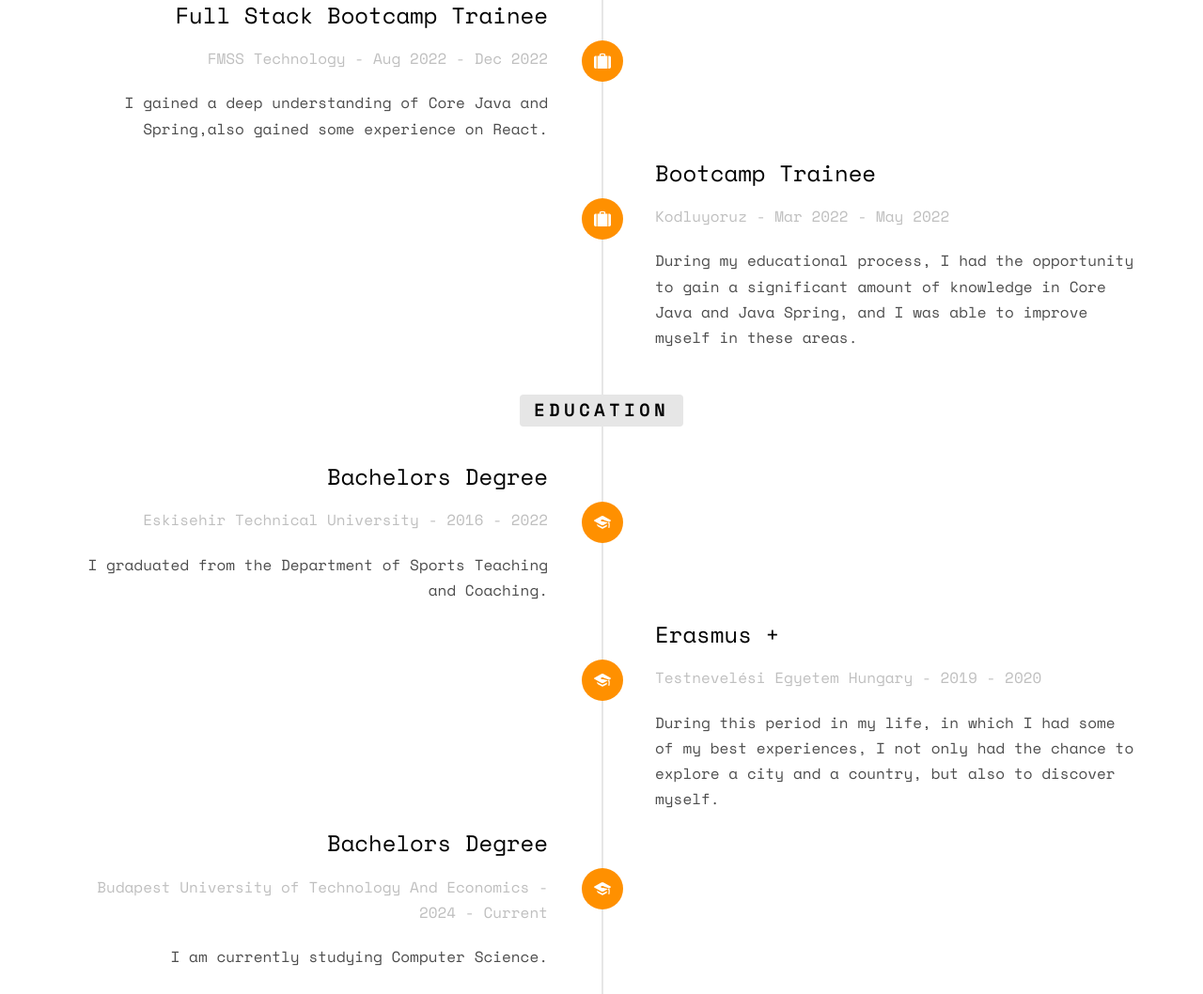
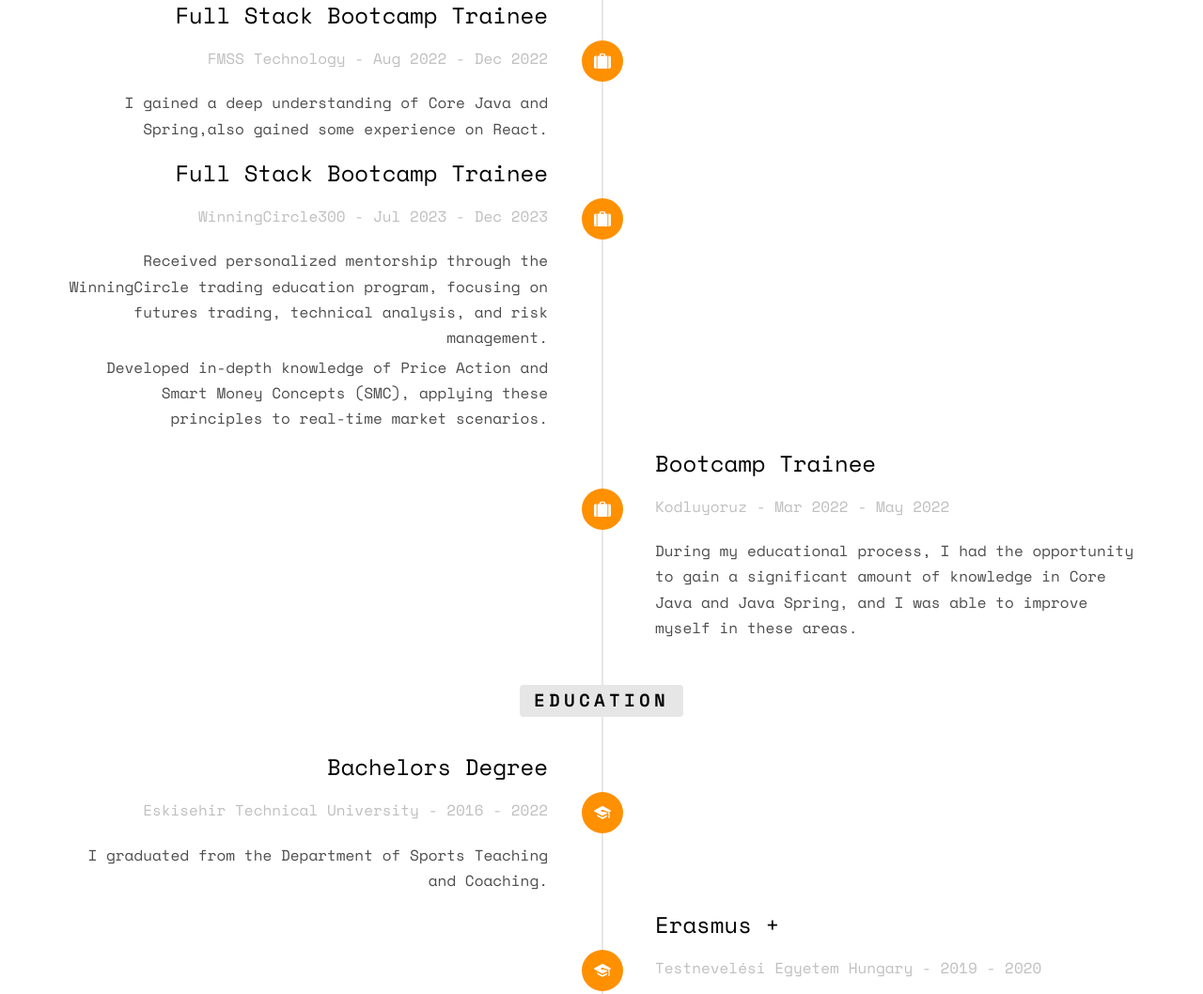
Before and after one commit to bigci10/bigci10.github.io, a plain HTML site: page index.html in a window 1280 px wide. Shown: the part 1163-2221 px from the top of the page at 94% size. Drawn offline with nearby package versions, Linux system fonts and the light colour scheme; files whose address does not match are found by name.

Commit message:
Update index.html

```diff
--- a/index.html
+++ b/index.html
@@ -93,6 +93,20 @@
 								</div>
 								<div class="timeline-body">
 									<p>I gained a deep understanding of Core Java and Spring,also gained some experience on React.</p>
+								</div>
+							</div>
+						</li>
+						<li class="animate-box timeline-unverted">
+							<div class="timeline-badge"><i class="icon-suitcase"></i></div>
+							<div class="timeline-panel">
+								<div class="timeline-heading">
+									<h3 class="timeline-title">Full Stack Bootcamp Trainee</h3>
+									<span class="company">WinningCircle300 - Jul 2023 - Dec 2023 </span>
+								</div>
+								<div class="timeline-body">
+									<p>Received personalized mentorship through the WinningCircle trading education program, focusing on futures trading, technical analysis, and risk management.</p>
+									<p>Developed in-depth knowledge of Price Action and Smart Money Concepts (SMC), applying these principles to real-time market scenarios.</p>
+
 								</div>
 							</div>
 						</li>
```
